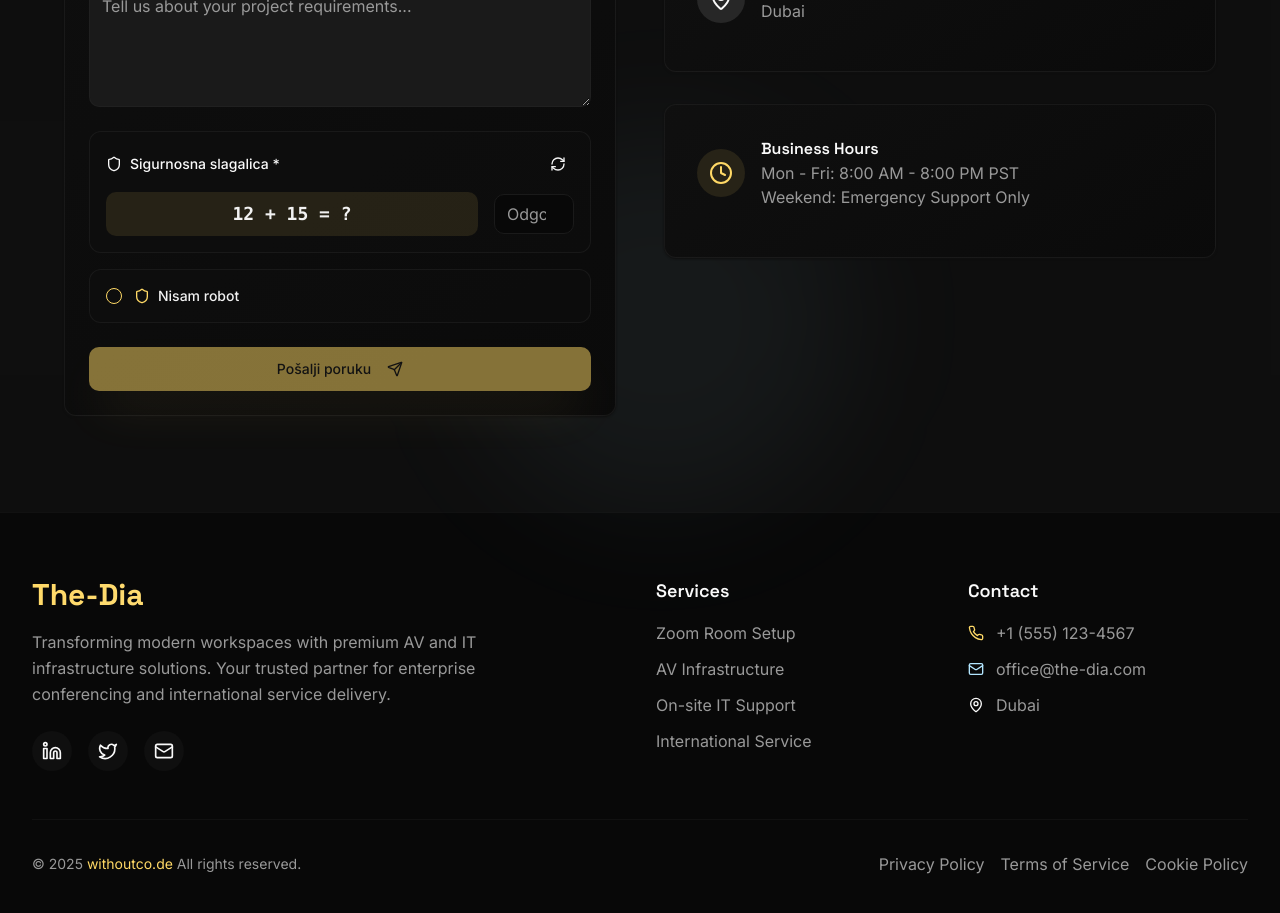
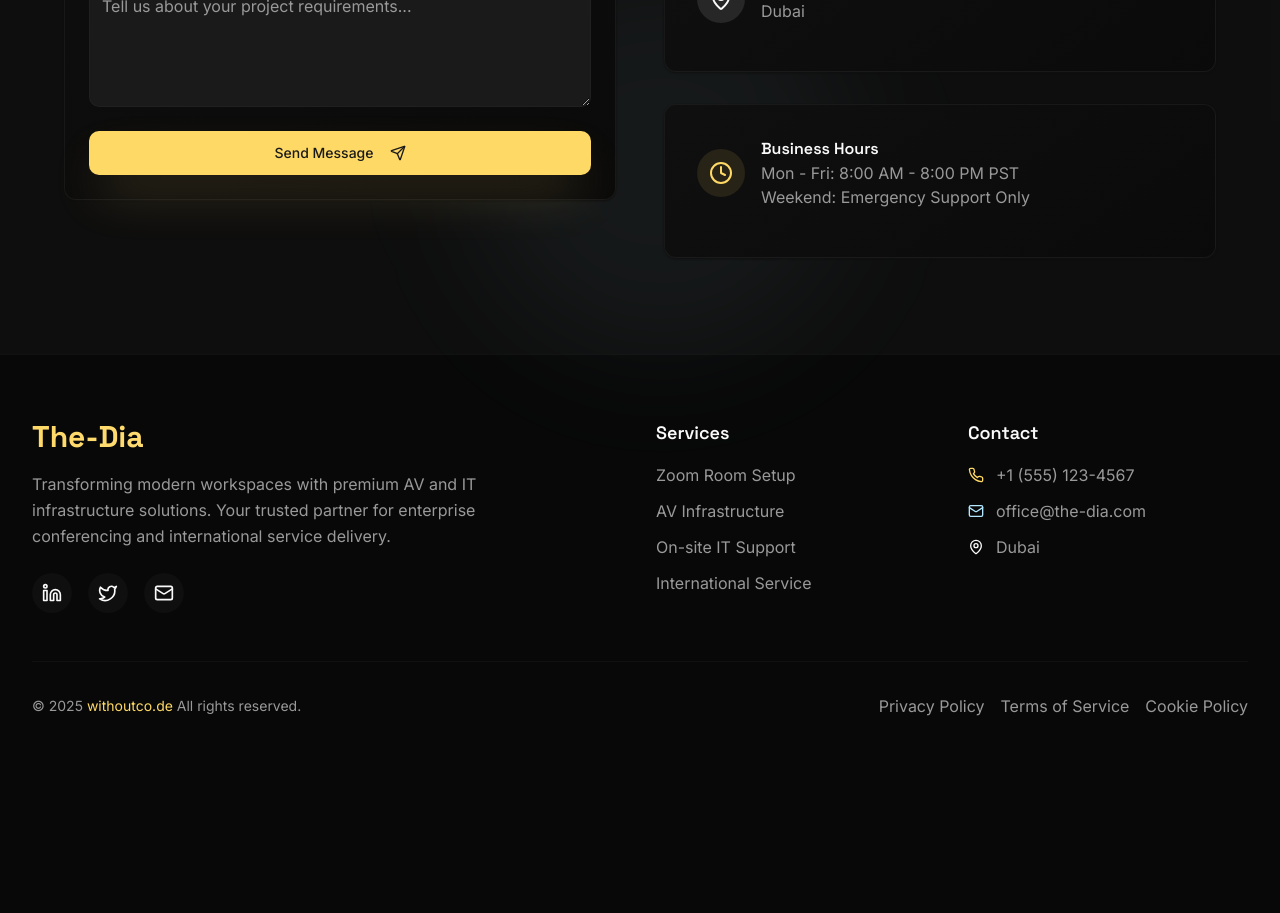
Before and after one commit to babyrage97/the-dia-landing-elite, a React (Vite) app: page / in a window 1280 px wide. Shown: the part 7700-8613 px from the top of the page. After the commit the page ends 8482 px from the top, so only its background shows below. Built offline with nearby package versions, Linux system fonts and the light colour scheme.

Commit message:
Update Contact.tsx

```diff
--- a/src/components/Contact.tsx
+++ b/src/components/Contact.tsx
@@ -5,8 +5,7 @@ import { Input } from "@/components/ui/input";
 import { Label } from "@/components/ui/label";
 import { Textarea } from "@/components/ui/textarea";
 import { Select, SelectContent, SelectItem, SelectTrigger, SelectValue } from "@/components/ui/select";
-import { Checkbox } from "@/components/ui/checkbox";
-import { Mail, Phone, MapPin, Send, Clock, Shield, RefreshCw } from "lucide-react";
+import { Mail, Phone, MapPin, Send, Clock } from "lucide-react";
 import { useToast } from "@/hooks/use-toast";
 import { motion } from "framer-motion";
 
@@ -21,61 +20,10 @@ const Contact = () => {
 
   const [isSubmitting, setIsSubmitting] = useState(false);
   const [isMobile, setIsMobile] = useState(false);
-  const [isNotRobot, setIsNotRobot] = useState(false);
-
-  // CAPTCHA state
-  const [captcha, setCaptcha] = useState({
-    question: "",
-    answer: 0,
-    userAnswer: "",
-    isValid: false
-  });
-
   const selectRef = useRef<HTMLButtonElement>(null);
   const formRef = useRef<HTMLFormElement>(null);
 
   const { toast } = useToast();
-
-  // Generiši novi CAPTCHA
-  const generateCaptcha = () => {
-    const operations = ['+', '-', '*'];
-    const operation = operations[Math.floor(Math.random() * operations.length)];
-
-    let num1, num2, answer, question;
-
-    switch (operation) {
-      case '+':
-        num1 = Math.floor(Math.random() * 20) + 1;
-        num2 = Math.floor(Math.random() * 20) + 1;
-        answer = num1 + num2;
-        question = `${num1} + ${num2} = ?`;
-        break;
-      case '-':
-        num1 = Math.floor(Math.random() * 20) + 10;
-        num2 = Math.floor(Math.random() * 10) + 1;
-        answer = num1 - num2;
-        question = `${num1} - ${num2} = ?`;
-        break;
-      case '*':
-        num1 = Math.floor(Math.random() * 9) + 1;
-        num2 = Math.floor(Math.random() * 9) + 1;
-        answer = num1 * num2;
-        question = `${num1} × ${num2} = ?`;
-        break;
-      default:
-        num1 = 5;
-        num2 = 3;
-        answer = 8;
-        question = "5 + 3 = ?";
-    }
-
-    setCaptcha({
-      question,
-      answer,
-      userAnswer: "",
-      isValid: false
-    });
-  };
 
   // Detektovanje mobilnog uređaja
   useEffect(() => {
@@ -91,11 +39,6 @@ const Contact = () => {
     window.addEventListener('resize', checkIsMobile);
 
     return () => window.removeEventListener('resize', checkIsMobile);
-  }, []);
-
-  // Generiši CAPTCHA na početku
-  useEffect(() => {
-    generateCaptcha();
   }, []);
 
   // Prevencija scroll-a na Android uređajima
@@ -123,54 +66,14 @@ const Contact = () => {
     }
   }, [isMobile]);
 
-  // Validacija CAPTCHA-a
-  const validateCaptcha = (userInput: string) => {
-    const isValid = parseInt(userInput) === captcha.answer;
-    setCaptcha(prev => ({ ...prev, isValid }));
-    return isValid;
-  };
-
-  const handleCaptchaChange = (value: string) => {
-    setCaptcha(prev => ({ ...prev, userAnswer: value }));
-    validateCaptcha(value);
-  };
-
-  const refreshCaptcha = () => {
-    generateCaptcha();
-    toast({
-      title: "Nova slagalica",
-      description: "Generiš je nova sigurnosna slagalica."
-    });
-  };
-
   const handleSubmit = async (e: React.FormEvent) => {
     e.preventDefault();
 
     // Validation
     if (!formData.name || !formData.email || !formData.message) {
       toast({
-        title: "Nedostaju informacije",
-        description: "Molimo popunite sva obavezna polja (Ime, Email, Poruku).",
-        variant: "destructive"
-      });
-      return;
-    }
-
-    // CAPTCHA validation
-    if (!captcha.isValid) {
-      toast({
-        title: "Neispravna slagalica",
-        description: "Molimo tačno rešite sigurnosnu slagalicu.",
-        variant: "destructive"
-      });
-      return;
-    }
-
-    // Robot check validation
-    if (!isNotRobot) {
-      toast({
-        title: "Sigurnosna provera",
-        description: "Molimo potvrdite da niste robot.",
+        title: "Missing Information",
+        description: "Please fill in all required fields (Name, Email, Message).",
         variant: "destructive"
       });
       return;
@@ -191,9 +94,7 @@ const Contact = () => {
 Service Interest: ${formData.service || 'Not specified'}
 
 Message:
-${formData.message}`,
-          captchaAnswer: captcha.userAnswer,
-          expectedAnswer: captcha.answer // Server treba da validira ovo
+${formData.message}`
         }),
       });
 
@@ -201,8 +102,8 @@ ${formData.message}`,
 
       if (data.success) {
         toast({
-          title: "Poruka poslata! ✅",
-          description: "Hvala na upitu. Odgovorićemo u roku od 24 sata."
+          title: "Message Sent! ✅",
+          description: "Thank you for your inquiry. We'll respond within 24 hours."
         });
 
         // Reset form
@@ -213,8 +114,6 @@ ${formData.message}`,
           service: "",
           message: ""
         });
-        setIsNotRobot(false);
-        generateCaptcha(); // Nova slagalica
       } else {
         throw new Error(data.error || 'Failed to send message');
       }
@@ -222,8 +121,8 @@ ${formData.message}`,
     } catch (error) {
       console.error('Contact form error:', error);
       toast({
-        title: "Greška pri slanju",
-        description: "Nešto je pošlo po zlu. Molimo pokušajte ponovo.",
+        title: "Error Sending Message",
+        description: "Something went wrong. Please try again or contact us directly.",
         variant: "destructive"
       });
     } finally {
@@ -394,6 +293,7 @@ ${formData.message}`,
                           <SelectItem value="zoom-rooms">Zoom Room Setup</SelectItem>
                           <SelectItem value="av-infrastructure">AV Infrastructure</SelectItem>
                           <SelectItem value="it-support">On-site IT Support</SelectItem>
+                          <SelectItem value="it-support">On-site IT Support</SelectItem>
                           <SelectItem value="international">International Service</SelectItem>
                           <SelectItem value="collaboration">Remote Collaboration</SelectItem>
                           <SelectItem value="provisit">ProVisit Ticket Service</SelectItem>
@@ -416,78 +316,13 @@ ${formData.message}`,
                     />
                   </div>
 
-                  {/* CAPTCHA Slagalica */}
-                  <div className="space-y-4">
-                    <div className="border border-border/50 rounded-lg p-4 bg-card/50">
-                      <div className="flex items-center justify-between mb-3">
-                        <Label className="text-accent font-inter flex items-center gap-2">
-                          <Shield className="h-4 w-4" />
-                          Sigurnosna slagalica *
-                        </Label>
-                        <Button
-                          type="button"
-                          variant="ghost"
-                          size="sm"
-                          onClick={refreshCaptcha}
-                          className="h-8 w-8 p-0"
-                        >
-                          <RefreshCw className="h-4 w-4" />
-                        </Button>
-                      </div>
-
-                      <div className="flex items-center gap-4">
-                        <div className="flex-1">
-                          <div className="bg-primary/10 rounded-md px-3 py-2 font-mono text-lg font-bold text-center">
-                            {captcha.question}
-                          </div>
-                        </div>
-                        <Input
-                          type="number"
-                          placeholder="Odgovor"
-                          value={captcha.userAnswer}
-                          onChange={e => handleCaptchaChange(e.target.value)}
-                          className={`w-20 text-center ${
-                            captcha.userAnswer && (captcha.isValid ? 'border-green-500' : 'border-red-500')
-                          }`}
-                          style={{ fontSize: '16px' }}
-                          required
-                        />
-                      </div>
-
-                      {captcha.userAnswer && !captcha.isValid && (
-                        <p className="text-red-500 text-sm mt-2">Netačan odgovor. Pokušajte ponovo.</p>
-                      )}
-
-                      {captcha.isValid && (
-                        <p className="text-green-500 text-sm mt-2">✓ Tačno!</p>
-                      )}
-                    </div>
-
-                    {/* "Nisam robot" checkbox */}
-                    <div className="flex items-center space-x-3 p-4 border border-border/50 rounded-lg bg-card/50">
-                      <Checkbox
-                        id="not-robot"
-                        checked={isNotRobot}
-                        onCheckedChange={setIsNotRobot}
-                        className="data-[state=checked]:bg-primary data-[state=checked]:border-primary"
-                      />
-                      <Label
-                        htmlFor="not-robot"
-                        className="text-sm font-inter cursor-pointer flex items-center gap-2"
-                      >
-                        <Shield className="h-4 w-4 text-primary" />
-                        Nisam robot
-                      </Label>
-                    </div>
-                  </div>
-
                   <Button
                     type="submit"
-                    disabled={isSubmitting || !captcha.isValid || !isNotRobot}
+                    disabled={isSubmitting}
                     className="w-full bg-primary text-primary-foreground hover:bg-primary/90 shadow-luxury transition-luxury group disabled:opacity-50"
                     size="lg"
                   >
-                    {isSubmitting ? 'Šalje se...' : 'Pošalji poruku'}
+                    {isSubmitting ? 'Sending...' : 'Send Message'}
                     <Send className="ml-2 h-4 w-4 transition-transform group-hover:translate-x-1" />
                   </Button>
                 </form>
```
